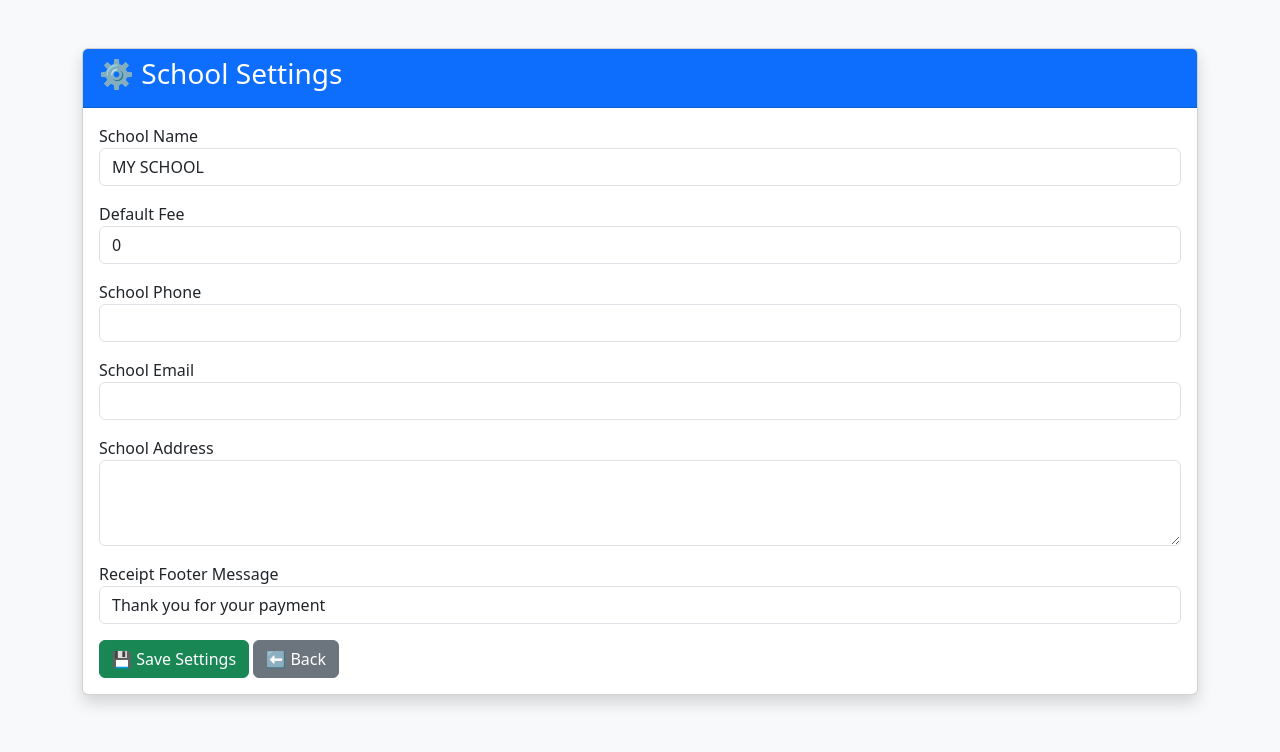
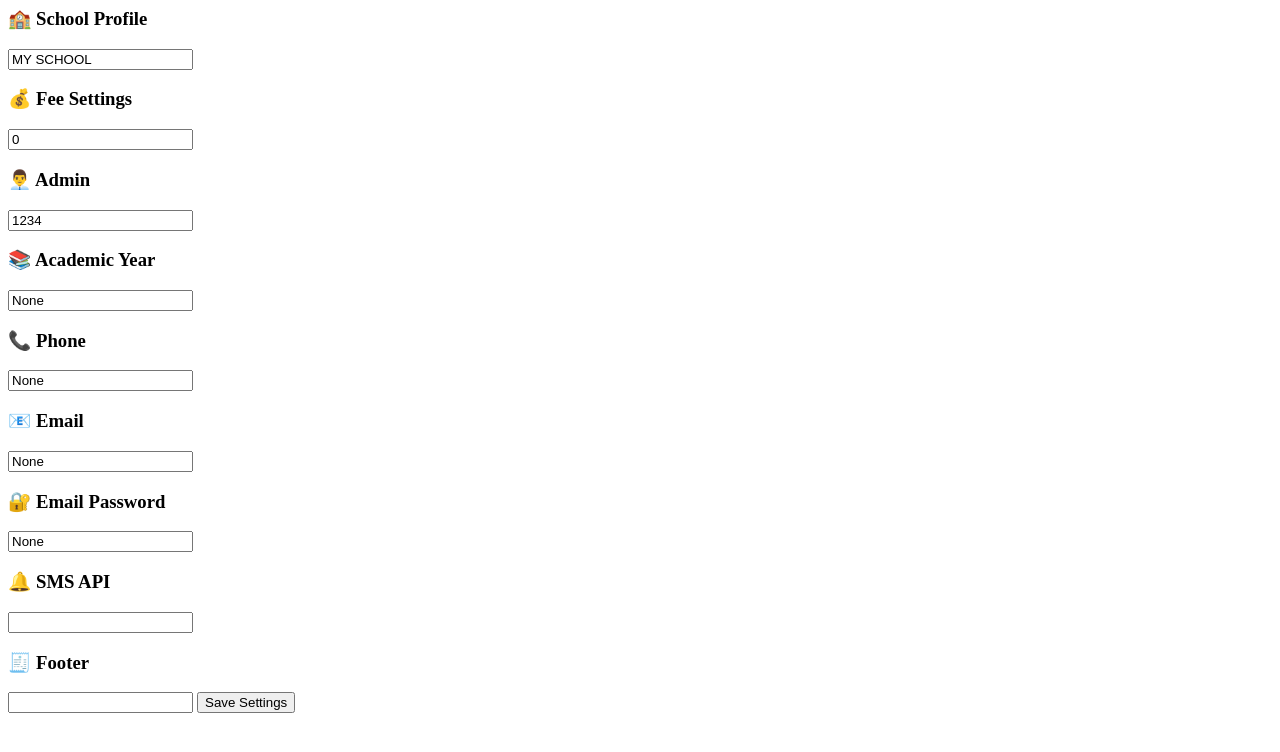
Before and after one commit to we32693269/school-saas, a Flask app: page /settings in a window 1280 px wide. Shown: the top 752 px of the page. Run offline with Flask 3, Linux system fonts and the light colour scheme; data comes from the database, SQL or seed files in the repository.

Commit message:
Update settings.html

```diff
--- a/templates/settings.html
+++ b/templates/settings.html
@@ -1,96 +1,32 @@
-<!DOCTYPE html>
-<html>
-<head>
-    <title>School Settings</title>
+<form method="POST">
 
-    <link href="https://cdn.jsdelivr.net/npm/bootstrap@5.3.0/dist/css/bootstrap.min.css" rel="stylesheet">
+<h3>🏫 School Profile</h3>
+<input name="school_name" value="{{ settings[1] }}" class="form-control">
 
-</head>
-<body class="bg-light">
+<h3>💰 Fee Settings</h3>
+<input name="default_fee" value="{{ settings[3] }}" class="form-control">
 
-<div class="container mt-5">
+<h3>👨‍💼 Admin</h3>
+<input name="admin_password" value="{{ settings[4] }}" class="form-control">
 
-    <div class="card shadow">
+<h3>📚 Academic Year</h3>
+<input name="academic_year" value="{{ settings[5] }}" class="form-control">
 
-        <div class="card-header bg-primary text-white">
-            <h3>⚙️ School Settings</h3>
-        </div>
+<h3>📞 Phone</h3>
+<input name="phone" value="{{ settings[6] }}" class="form-control">
 
-        <div class="card-body">
+<h3>📧 Email</h3>
+<input name="email" value="{{ settings[7] }}" class="form-control">
 
-            <form method="POST">
+<h3>🔐 Email Password</h3>
+<input name="email_password" value="{{ settings[8] }}" class="form-control">
 
-                <div class="mb-3">
-                    <label>School Name</label>
-                    <input
-                        type="text"
-                        name="school_name"
-                        class="form-control"
-                        value="{{ settings[1] }}"
-                    >
-                </div>
+<h3>🔔 SMS API</h3>
+<input name="sms_api_key" value="{{ settings[9] }}" class="form-control">
 
-                <div class="mb-3">
-                    <label>Default Fee</label>
-                    <input
-                        type="number"
-                        name="default_fee"
-                        class="form-control"
-                        value="{{ settings[3] }}"
-                    >
-                </div>
+<h3>🧾 Footer</h3>
+<input name="footer_message" value="{{ settings[10] }}" class="form-control">
 
-                <div class="mb-3">
-                    <label>School Phone</label>
-                    <input
-                        type="text"
-                        name="phone"
-                        class="form-control"
-                    >
-                </div>
+<button class="btn btn-success mt-3">Save Settings</button>
 
-                <div class="mb-3">
-                    <label>School Email</label>
-                    <input
-                        type="email"
-                        name="email"
-                        class="form-control"
-                    >
-                </div>
-
-                <div class="mb-3">
-                    <label>School Address</label>
-                    <textarea
-                        name="address"
-                        class="form-control"
-                        rows="3"></textarea>
-                </div>
-
-                <div class="mb-3">
-                    <label>Receipt Footer Message</label>
-                    <input
-                        type="text"
-                        name="footer_message"
-                        class="form-control"
-                        value="Thank you for your payment"
-                    >
-                </div>
-
-                <button class="btn btn-success">
-                    💾 Save Settings
-                </button>
-
-                <a href="/dashboard" class="btn btn-secondary">
-                    ⬅ Back
-                </a>
-
-            </form>
-
-        </div>
-
-    </div>
-
-</div>
-
-</body>
-</html>
+</form>
```
